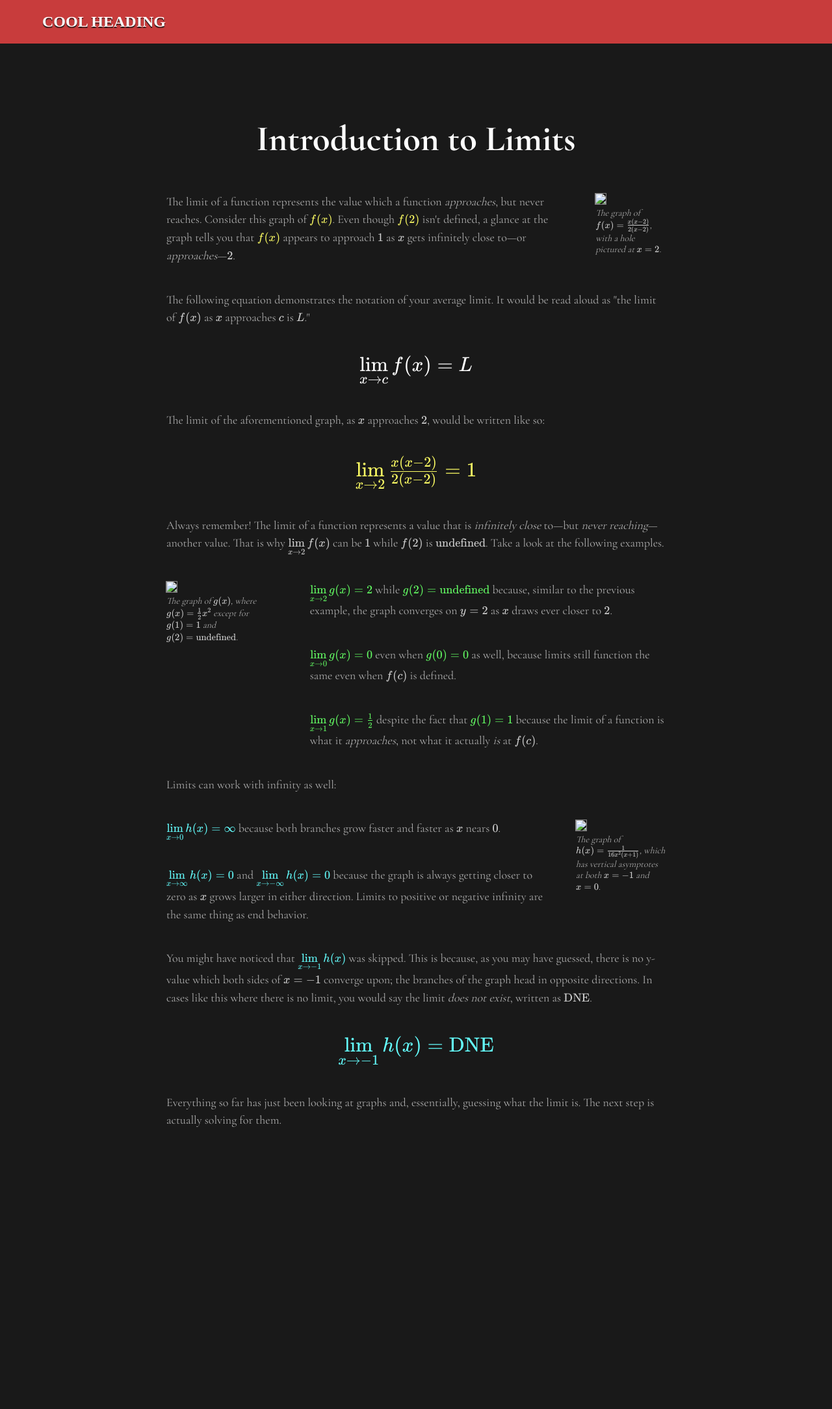
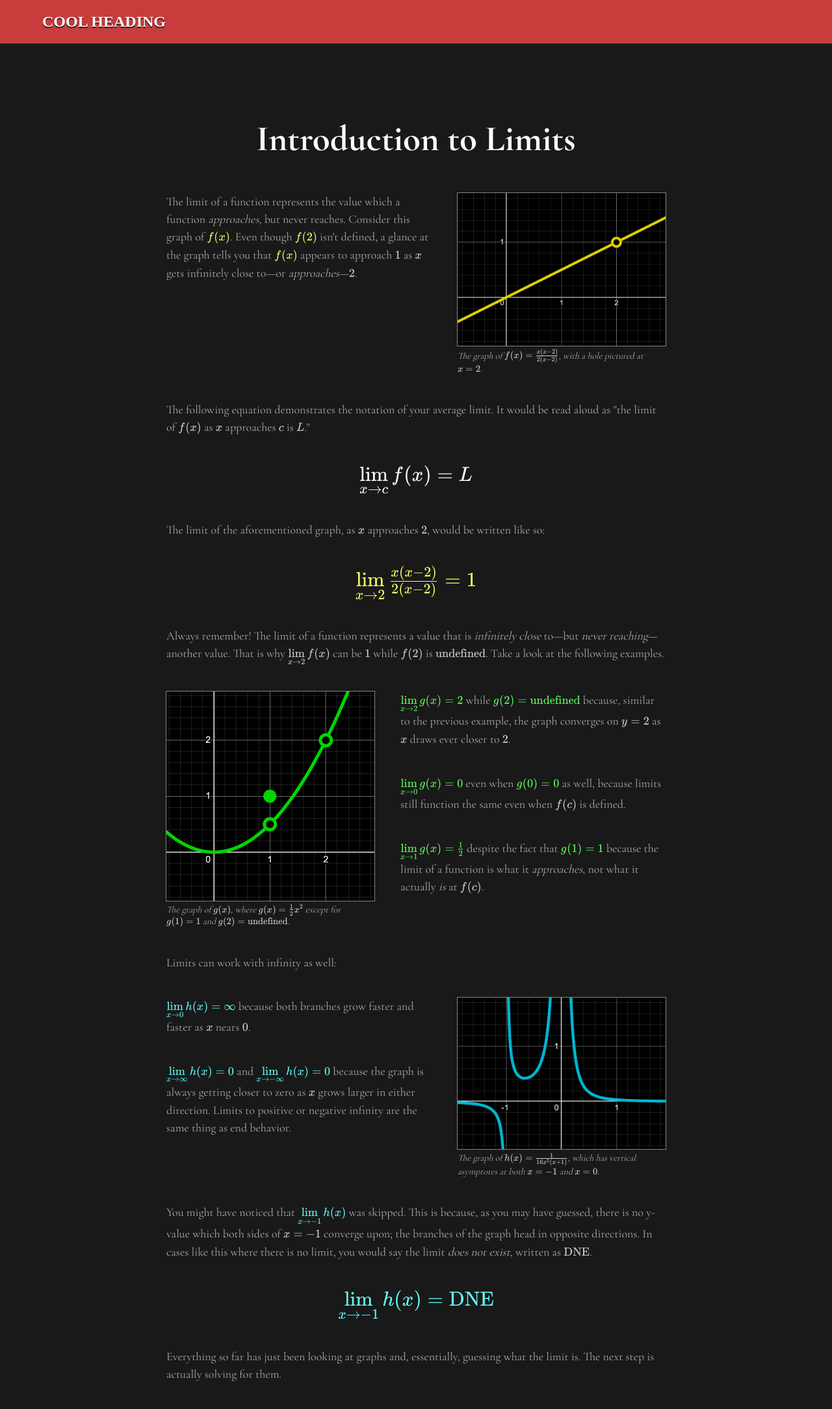
Before and after one commit to UnPolloLoco/math, a Jekyll site: the page built from calculus/limits/intro_to_limits/index.html, in a window 1280 px wide. Shown: the whole page at 65% size. Built offline with Jekyll 4.4.1, drawn with Linux system fonts in a browser that asks for light colours; before the commit the page ends 1777 px from its top, so only the background shows below that.

Commit message:
Simplified image links

```diff
--- a/calculus/limits/intro_to_limits/index.html
+++ b/calculus/limits/intro_to_limits/index.html
@@ -1,6 +1,7 @@
 ---
 layout: base
 title: Introduction to Limits
+
 ---
 {% raw %}
 
@@ -10,7 +11,7 @@ title: Introduction to Limits
 	</p>
 	<figure>
 		{% endraw %}
-			<img src="{{ 'topics/calculus/limits/intro_to_limits/lineExample.png' | absolute_url }}">
+			<img src="lineExample.png">
 		{% raw %}
 		<figcaption>
 			The graph of <kspan><kx>f(x) = \frac{x(x-2)}{2(x-2)}</kx>,</kspan> with a hole pictured at <kspan><kx>x=2</kx>.</kspan>
@@ -41,7 +42,7 @@ title: Introduction to Limits
 <c-split>
 	<figure>
 		{% endraw %}
-			<img src="{{ 'topics/calculus/limits/intro_to_limits/parabolaExample.png' | absolute_url }}">
+			<img src="parabolaExample.png">
 		{% raw %}
 		<figcaption>
 			The graph of <kspan><kx>g(x)</kx>,</kspan> where <kx>g(x) = \frac{1}{2} x^2</kx> except for <kx>g(1) = 1</kx> and <kspan><kx>g(2) = \undef</kx>.</kspan>
@@ -73,7 +74,7 @@ title: Introduction to Limits
 	</div>
 	<figure>
 		{% endraw %}
-			<img src="{{ 'topics/calculus/limits/intro_to_limits/rationalExample.png' | absolute_url }}">
+			<img src="rationalExample.png">
 		{% raw %}
 		<figcaption>
 			The graph of <kspan><kx>h(x) = \frac{1}{16 x^2 (x+1)}</kx>,</kspan> which has vertical asymptotes at both <kx>x=-1</kx> and <kspan><kx>x=0</kx>.</kspan>
```
